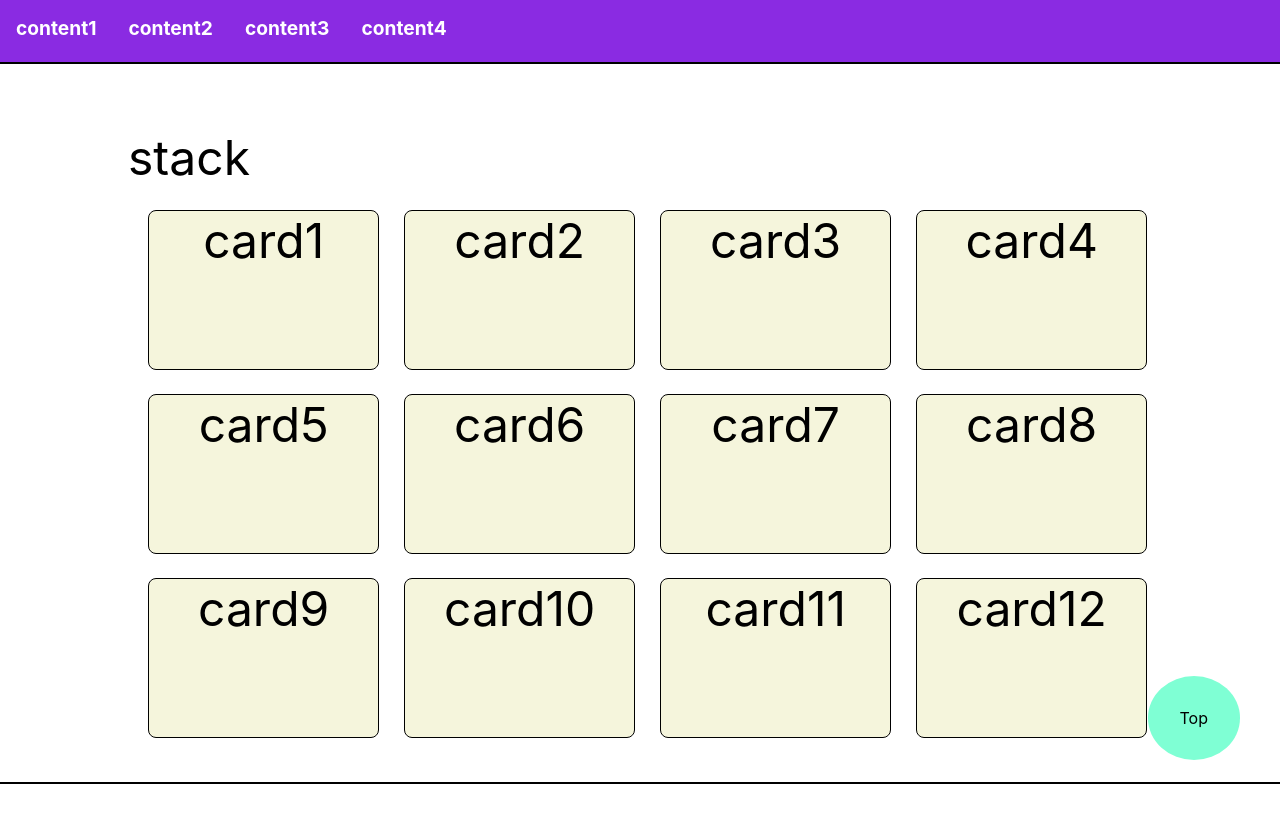
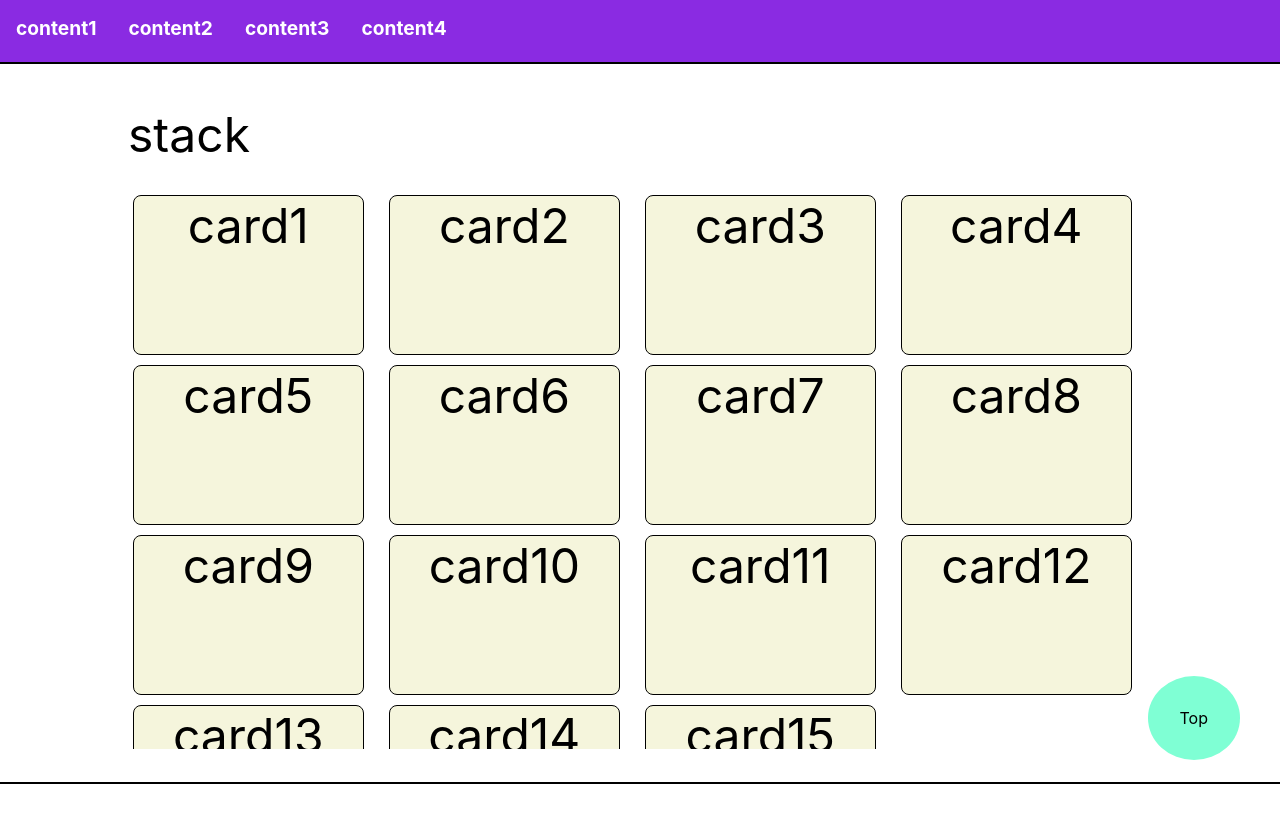
Before and after one commit to uk960214/iieum-animation, a React (Create React App) app: page / in a window 1280 px wide. Both pictures are taken after a click on the element "stack". Shown: the top 822 px of the page. Built offline with nearby package versions, Linux system fonts and the light colour scheme.

Commit message:
change to grid display

```diff
--- a/src/Cards.elements.js
+++ b/src/Cards.elements.js
@@ -4,8 +4,27 @@ export const Container = styled.section`
   width: 80%;
   margin: auto;
   position: relative;
-  display: flex;
   transform: scale(1);
+`;
+
+export const CardList = styled.div`
+  margin-top: 6%;
+  position: relative;
+  overflow-y: scroll;
+  height: 70vh;
+
+  display: grid;
+  ${(p) =>
+    `width: ${p.grid * 25}%;
+    grid-template-columns: repeat(${p.grid}, 1fr)`};
+
+  // scrollbars
+  -ms-overflow-style: none; /* IE and Edge */
+  scrollbar-width: none; /* Firefox */
+
+  &::-webkit-scrollbar {
+    display: none;
+  }
 `;
 
 export const Card = styled.div`
@@ -13,26 +32,32 @@ export const Card = styled.div`
   width: 18vw;
   height: 20vh;
   border-radius: 8px;
-  position: absolute;
   transform: ${(props) =>
-    props.stacked ? `rotate(${props.order * 1}deg)` : ""};
+    props.stacked
+      ? `rotateZ(${props.order * 0.1 * (-1) ** props.order}deg)
+    translateX(-${(props.order % props.grid) * 109}%)
+        translateY(-${Math.floor(props.order / props.grid) * 20}vh);`
+      : ""};
+  z-index: ${(props) => (props.stacked ? `-${props.order}` : "")};
+  transition: all ${(p) => p.order * 100}ms;
+  margin: 2%;
+  border: 1px solid #000000;
+  opacity: ${(p) => (p.stacked && p.order > 3 ? 0 : 1)};
+
+  /* position: absolute;
   left: ${(props) =>
     props.stacked
       ? `${props.order / 4}%`
       : `${(props.order % props.grid) * 25}%`};
   top: ${(props) =>
-    props.stacked ? 0 : `${Math.floor(props.order / props.grid) * 23}vh`};
-  z-index: ${(props) => (props.stacked ? `-${props.order}` : "")};
-  transition: all 1s;
-  margin: 2%;
-  border: 1px solid #000000;
-  opacity: ${(p) => (p.stacked && p.order > 3 ? 0 : 1)};
+    props.stacked ? 0 : `${Math.floor(props.order / props.grid) * 23}vh`}; */
 `;
 
 export const StackButton = styled.p`
   position: fixed;
-  top: 0;
+  top: -15%;
   cursor: pointer;
+  z-index: 8;
 `;
 
 export const CardL = styled.div`
@@ -43,24 +68,8 @@ export const CardL = styled.div`
   right: 0;
   border: 1px solid #000000;
   background-color: beige;
-  margin-top: 8%;
   border-radius: 8px;
   opacity: ${(p) => (p.grid === 4 ? 0 : 1)};
   z-index: ${(p) => (p.grid === 4 ? -1 : 5)};
-  transition: all 0.5s ease-in-out;
+  /* transition: all 0.5s ease-in-out; */
 `;
-
-export const CardList = styled.div`
-  margin-top: 6%;
-  position: relative;
-  overflow-y: scroll;
-  height: 70vh;
-  width: 100%;
-  // scrollbars
-  -ms-overflow-style: none; /* IE and Edge */
-  scrollbar-width: none; /* Firefox */
-
-  &::-webkit-scrollbar {
-    display: none;
-  }
-`;
--- a/src/Cards.js
+++ b/src/Cards.js
@@ -23,12 +23,12 @@ const Cards = () => {
   };
 
   const handleClose = () => {
-    setContent("");
     setGrid(4);
   };
 
   return (
     <Container>
+      <StackButton onClick={() => handleStack()}>stack</StackButton>
       <CardList grid={grid}>
         <Card
           order={0}
@@ -126,12 +126,35 @@ const Cards = () => {
         >
           card12
         </Card>
+        <Card
+          order={12}
+          stacked={stacked}
+          grid={grid}
+          onClick={(e) => handleGrid(e)}
+        >
+          card13
+        </Card>
+        <Card
+          order={13}
+          stacked={stacked}
+          grid={grid}
+          onClick={(e) => handleGrid(e)}
+        >
+          card14
+        </Card>
+        <Card
+          order={14}
+          stacked={stacked}
+          grid={grid}
+          onClick={(e) => handleGrid(e)}
+        >
+          card15
+        </Card>
       </CardList>
       <CardL grid={grid}>
-        {content}
+        {grid === 2 ? content : ""}
         <p onClick={handleClose}>close</p>
       </CardL>
-      <StackButton onClick={() => handleStack()}>stack</StackButton>
     </Container>
   );
 };
```
